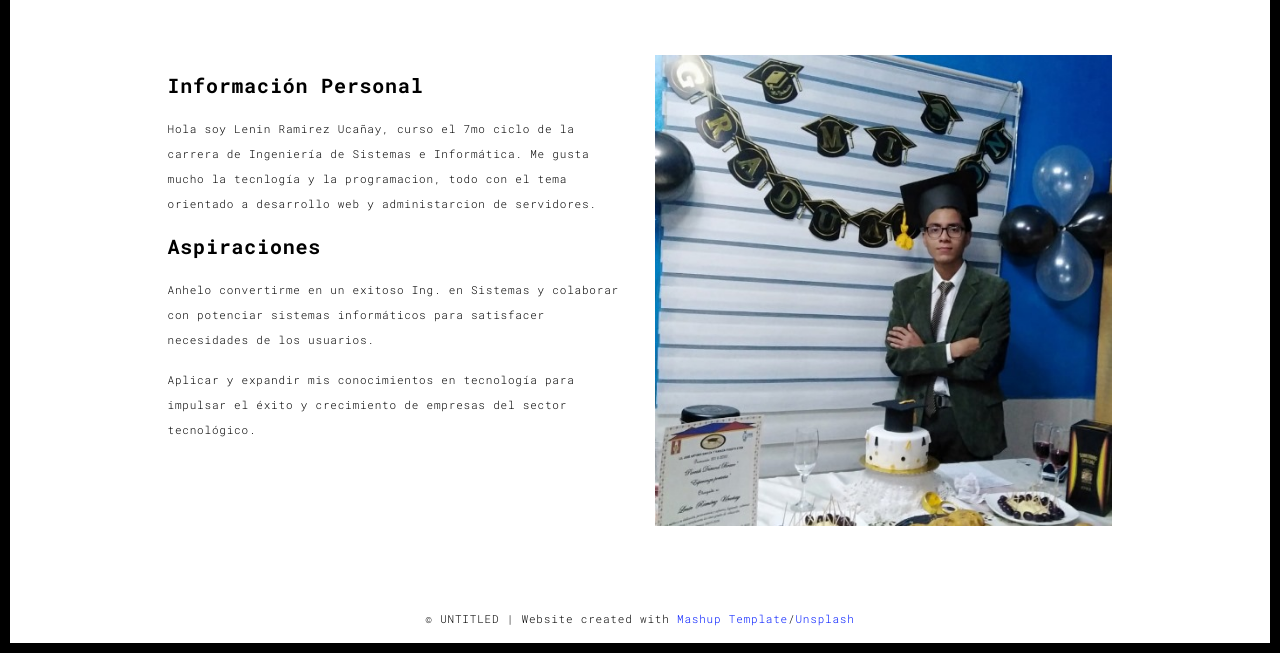
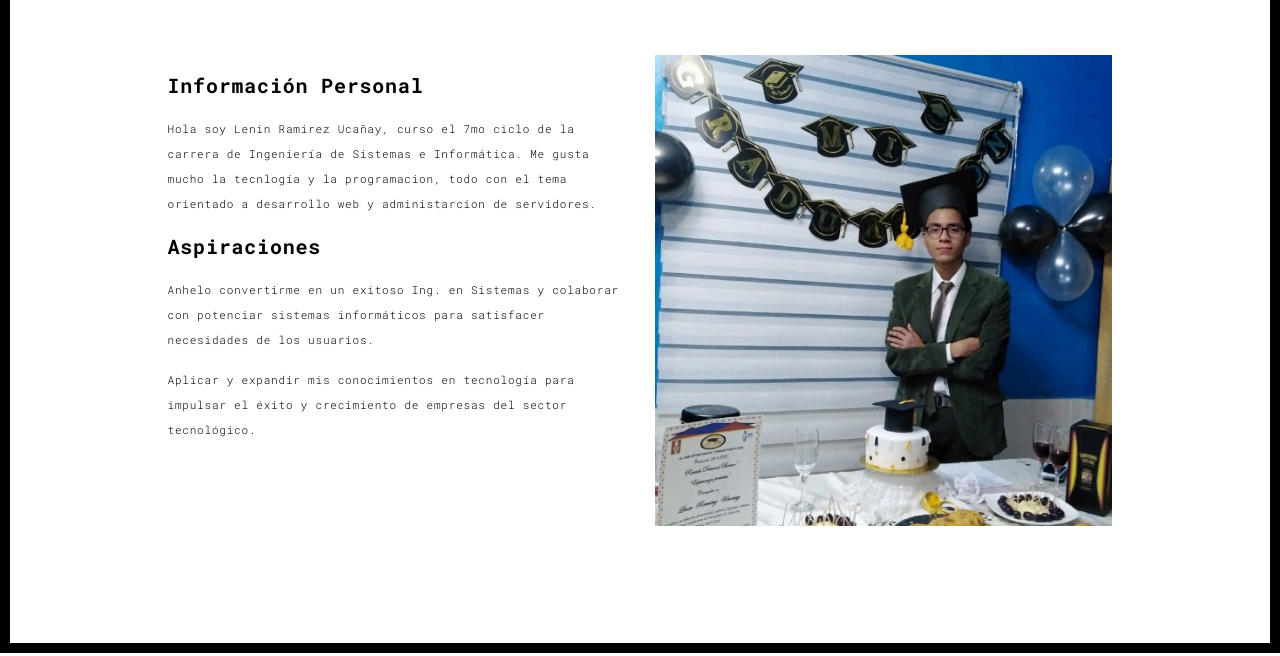
Before and after one commit to Leramzes/paginaGCP, a plain HTML site: page about.html in a window 1280 px wide. Shown: the part 147-803 px from the top of the page. Drawn offline with Linux system fonts and the light colour scheme.

Commit message:
borrado de copyright

```diff
--- a/about.html
+++ b/about.html
@@ -85,7 +85,6 @@
   <div class="container">
     <div class="row">
       <div class="col-xs-12">
-        <p>© UNTITLED | Website created with <a href="http://www.mashup-template.com/" title="Create website with free html template">Mashup Template</a>/<a href="https://www.unsplash.com/" title="Beautiful Free Images">Unsplash</a></p>
       </div>
     </div>
   </div>
```
Also changed, not shown: contact.html (+0 -1 lines), works.html (+0 -1 lines).
